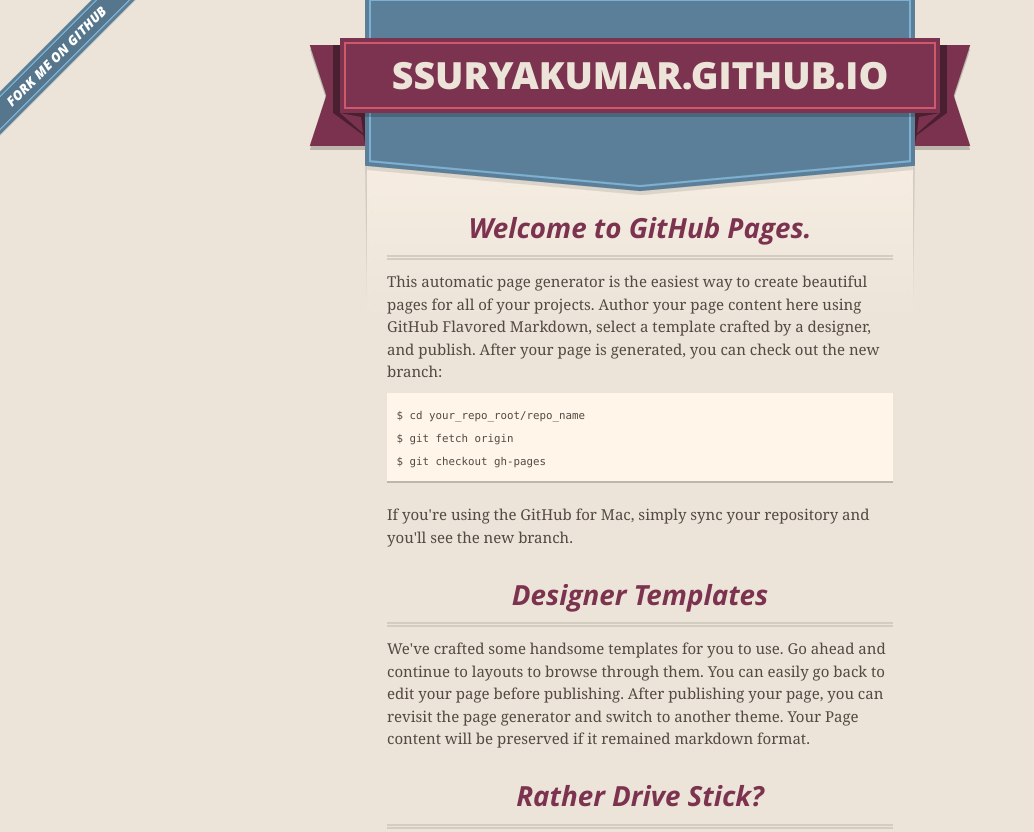
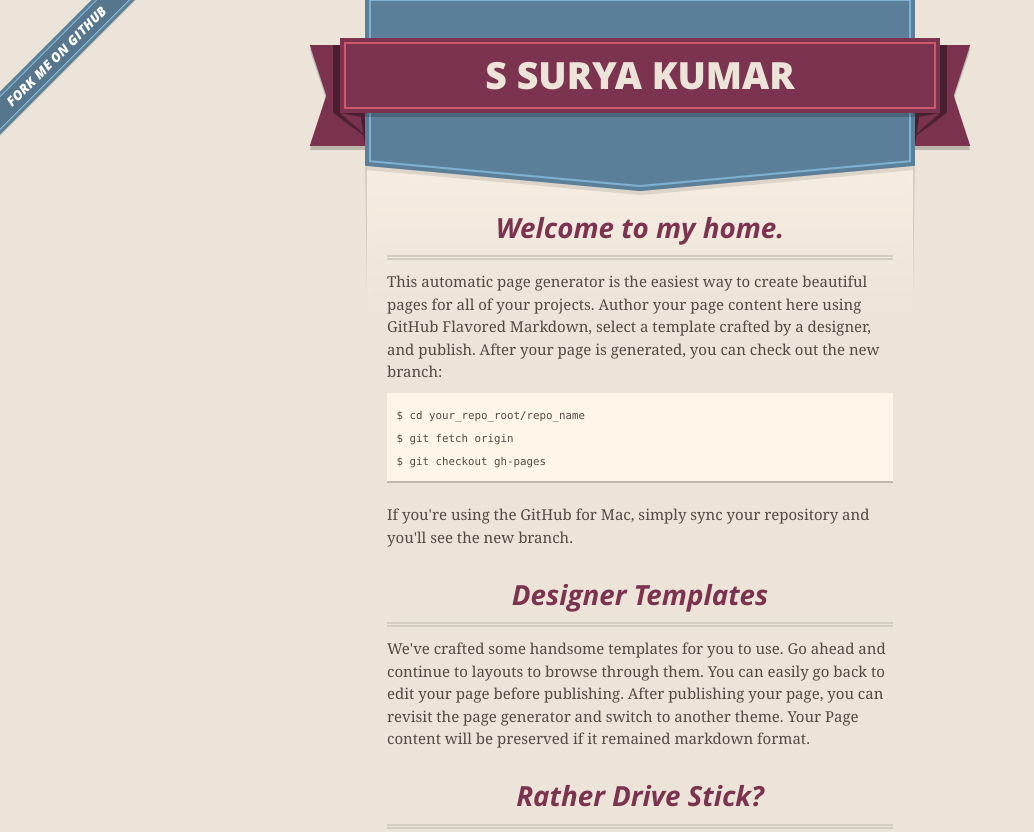
Before and after one commit to ssuryakumar/ssuryakumar.github.io, a plain HTML site: page index.html in a window 1280 px wide. Shown: the top 832 px of the page, without its empty margins (0-1034 px from the left). Drawn offline with nearby package versions, Linux system fonts and the light colour scheme.

Commit message:
second commit

```diff
--- a/index.html
+++ b/index.html
@@ -17,7 +17,7 @@
         $('#main_content').headsmart()
       })
     </script>
-    <title>Ssuryakumar.github.io by ssuryakumar</title>
+    <title>S SURYA KUMAR</title>
   </head>
 
   <body>
@@ -27,7 +27,7 @@
       <header>
         <span class="ribbon-outer">
           <span class="ribbon-inner">
-            <h1>Ssuryakumar.github.io</h1>
+            <h1>S Surya kumar</h1>
             <h2></h2>
           </span>
           <span class="left-tail"></span>
@@ -46,7 +46,7 @@
 
       <section id="main_content">
         <h3>
-<a name="welcome-to-github-pages" class="anchor" href="#welcome-to-github-pages"><span class="octicon octicon-link"></span></a>Welcome to GitHub Pages.</h3>
+<a name="welcome-to-github-pages" class="anchor" href="#welcome-to-github-pages"><span class="octicon octicon-link"></span></a>Welcome to my home.</h3>
 
 <p>This automatic page generator is the easiest way to create beautiful pages for all of your projects. Author your page content here using GitHub Flavored Markdown, select a template crafted by a designer, and publish. After your page is generated, you can check out the new branch:</p>
 
```
